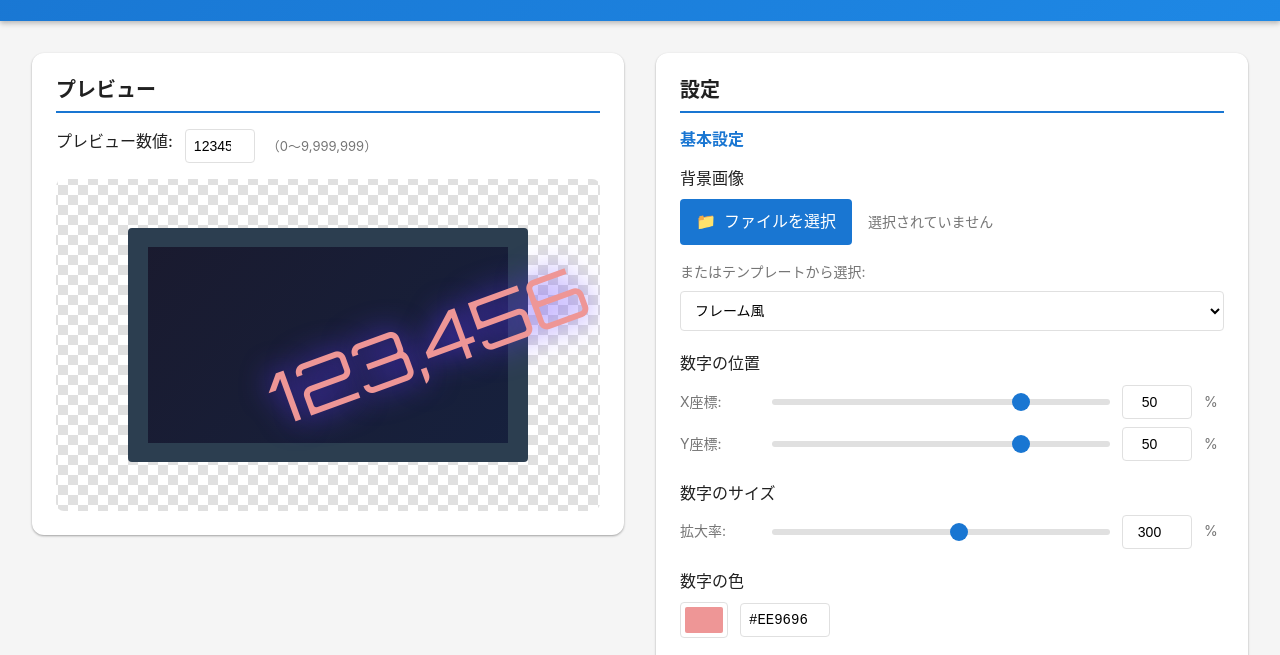
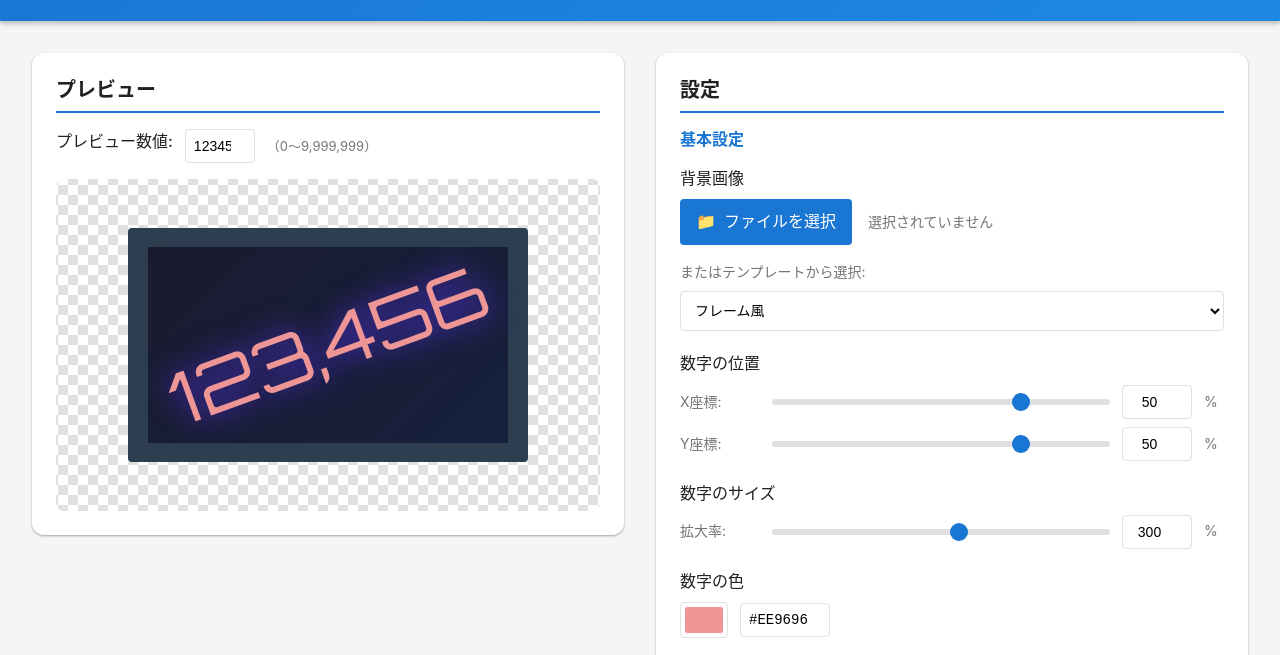
Before and after one commit to shiroitaiyo/generator_youtube_counter, a plain HTML site: page index.html in a window 1280 px wide. Shown: the part 117-772 px from the top of the page. Drawn offline with Linux system fonts and the light colour scheme.

Commit message:
プレビューの座標調整

```diff
--- a/js/preview.js
+++ b/js/preview.js
@@ -114,8 +114,8 @@
     previewBackground.style.width = `${previewWidth}px`;
     previewBackground.style.height = `${previewHeight}px`;
 
-    // カウンターの位置（プレビュー用にスケール調整）
-    previewCounter.style.left = `${50 + positionX / 2}%`;
+    // カウンターの位置（OBSと同じ計算方法: left/topの%指定 + translate(-50%, -50%)）
+    previewCounter.style.left = `${positionX}%`;
     previewCounter.style.top = `${positionY}%`;
     previewCounter.style.transform = `translate(-50%, -50%) scale(${scale / 100}) rotate(${rotation}deg)`;
 
```
